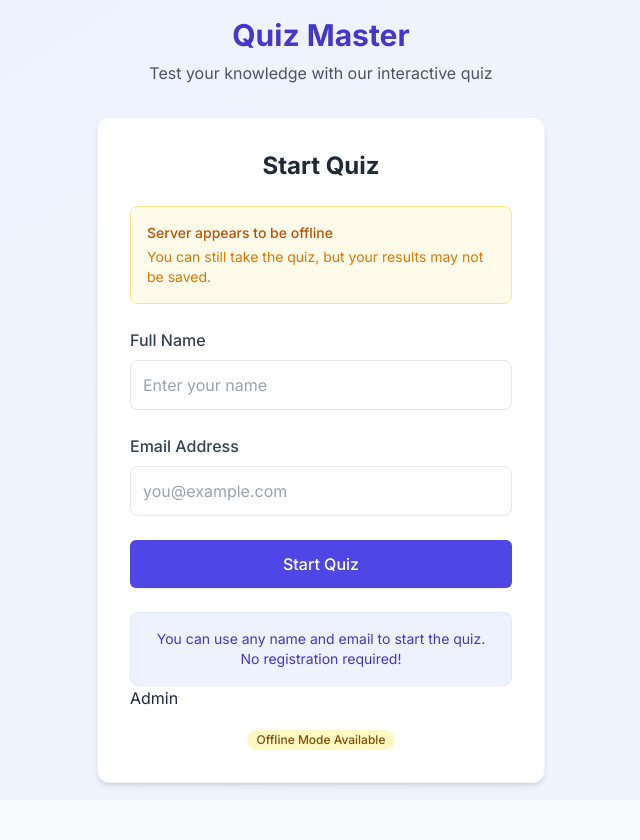
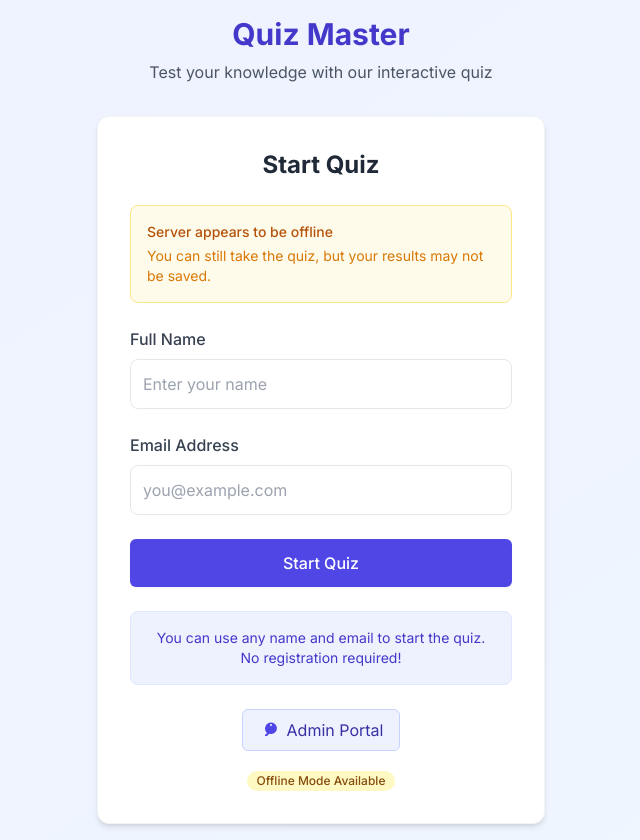
Before and after one commit to suman987654432/Quiz, a React (Vite) app in the folder client/: page / in a window 1280 px wide. Shown: the whole page, without its empty margins (319-959 px from the left). Before the commit the page ends 800 px from the top, so only its background shows below. Built offline with nearby package versions, Linux system fonts and the light colour scheme; no server answers.

Commit message:
Enhance UserLogin component with styled Admin link and improve layout

```diff
--- a/client/src/App.jsx
+++ b/client/src/App.jsx
@@ -26,8 +26,9 @@ function App() {
     <Router>
       <div className="App">
         <Routes>
+
           {/* Public Routes */}
-          <Route path="/" element={<UserLogin />} />
+          <Route  path="/" element={<UserLogin />} />
           <Route path="/start" element={<StartPage />} />
           <Route path="/quiz" element={<QuizInterface />} />
           <Route path="/results" element={<Results />} />
--- a/client/src/components/User/UserLogin.jsx
+++ b/client/src/components/User/UserLogin.jsx
@@ -296,7 +296,17 @@ const UserLogin = () => {
             </p>
           </div>
 
-          <Link to={'/admin'}>Admin</Link>
+          <div className="mt-6 flex justify-center">
+            <Link
+              to={'/admin'}
+              className="flex items-center px-4 py-2 text-indigo-800 bg-indigo-50 border border-indigo-200 rounded-md hover:bg-indigo-100 transition-colors duration-300 focus:outline-none focus:ring-2 focus:ring-offset-2 focus:ring-indigo-400"
+            >
+              <svg xmlns="http://www.w3.org/2000/svg" className="h-5 w-5 mr-2 text-indigo-600" viewBox="0 0 20 20" fill="currentColor">
+                <path fillRule="evenodd" d="M18 8a6 6 0 01-7.743 5.743L10 14l-1 1-1 1H6v-1l1-1 1-1-.257-.257A6 6 0 1118 8zm-6-4a1 1 0 100 2 1 1 0 000-2z" clipRule="evenodd" />
+              </svg>
+              Admin Portal
+            </Link>
+          </div>
 
           {(serverStatus === 'offline' || serverStatus === 'degraded') && (
             <div className="mt-4 text-center">
```
